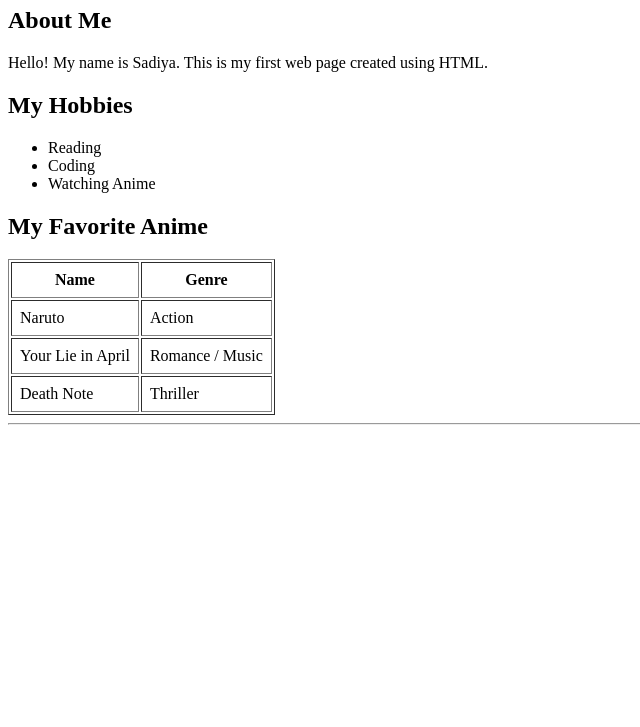
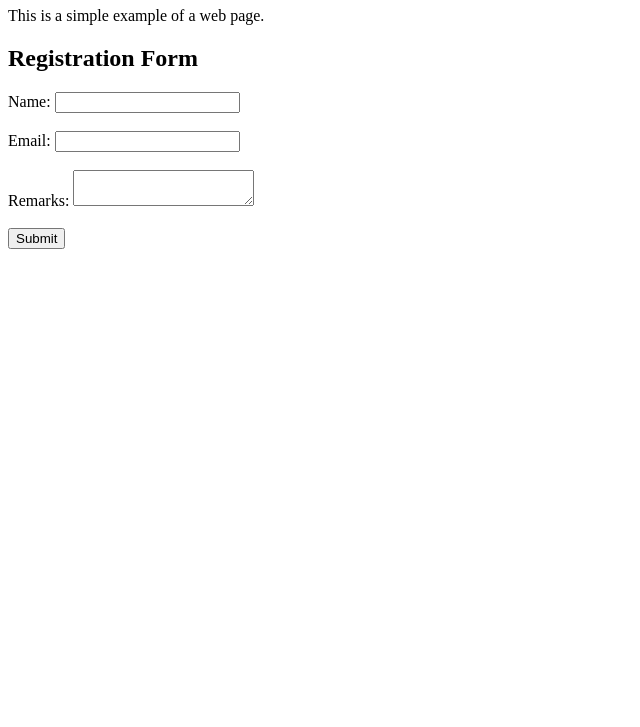
Before and after one commit to sadiya2205/student-portal-demo, a plain HTML site: page index.html in a window 1280 px wide. Shown: the part 73-800 px from the top of the page, without its empty margins (0-640 px from the left). Drawn offline with Linux system fonts and the light colour scheme.

Commit message:
Update index.html

```diff
--- a/index.html
+++ b/index.html
@@ -1,45 +1,24 @@
 <!DOCTYPE html>
 <html>
 <head>
-    <title>My Simple Web Page</title>
+  <title>My Simple Web Page</title>
 </head>
 <body>
-    <!-- Heading -->
-    <h1>Welcome to My Website</h1>
-    <h2>About Me</h2>
-    <p>Hello! My name is Sadiya. This is my first web page created using HTML.</p>
+  <h1>Welcome to My Web Page</h1>
+  <p>This is a simple example of a web page.</p>
 
-    <!-- List -->
-    <h2>My Hobbies</h2>
-    <ul>
-        <li>Reading</li>
-        <li>Coding</li>
-        <li>Watching Anime</li>
-    </ul>
+  <h2>Registration Form</h2>
+  <form>
+    <label>Name:</label>
+    <input type="text" name="name"><br><br>
 
-    <!-- Table -->
-    <h2>My Favorite Anime</h2>
-    <table border="1" cellpadding="8">
-        <tr>
-            <th>Name</th>
-            <th>Genre</th>
-        </tr>
-        <tr>
-            <td>Naruto</td>
-            <td>Action</td>
-        </tr>
-        <tr>
-            <td>Your Lie in April</td>
-            <td>Romance / Music</td>
-        </tr>
-        <tr>
-            <td>Death Note</td>
-            <td>Thriller</td>
-        </tr>
-    </table>
+    <label>Email:</label>
+    <input type="email" name="email"><br><br>
 
-    <!-- Footer -->
-    <hr>
+    <label>Remarks:</label>
+    <textarea name="remarks"></textarea><br><br>
 
+    <input type="submit" value="Submit">
+  </form>
 </body>
 </html>
```
